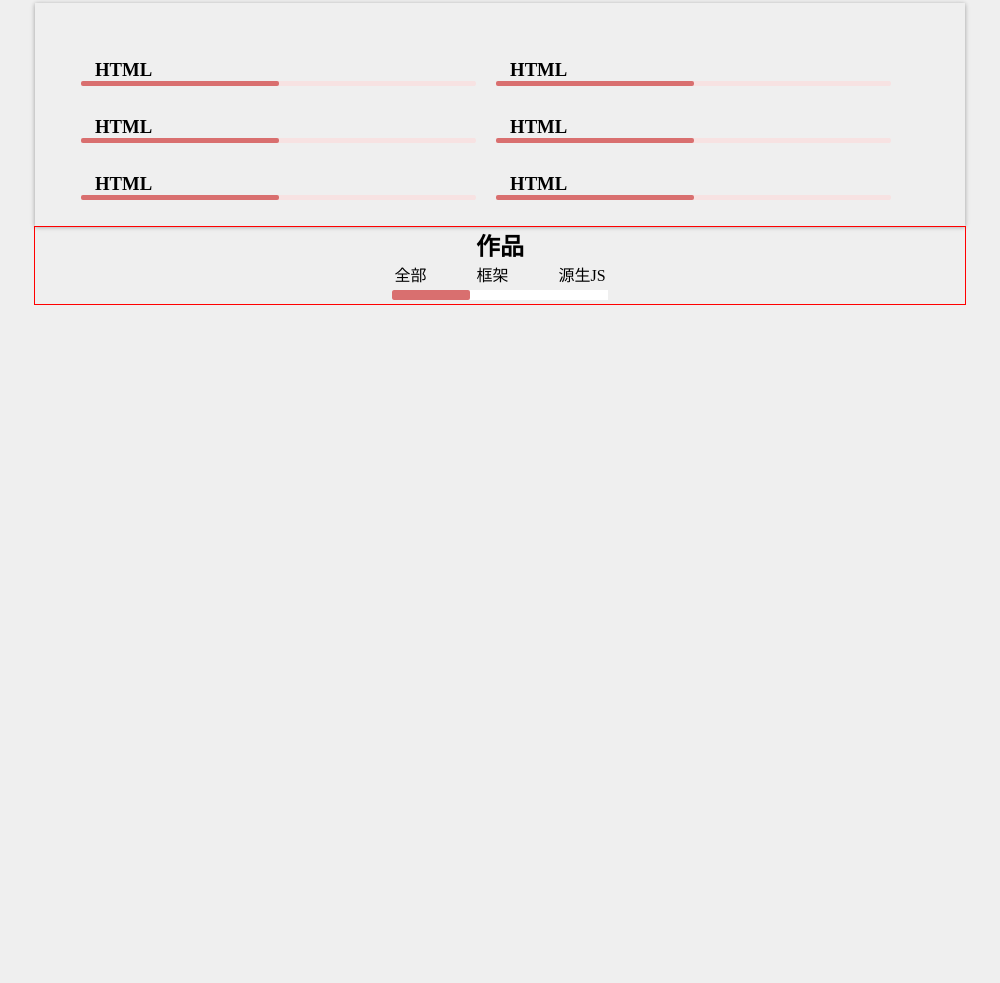
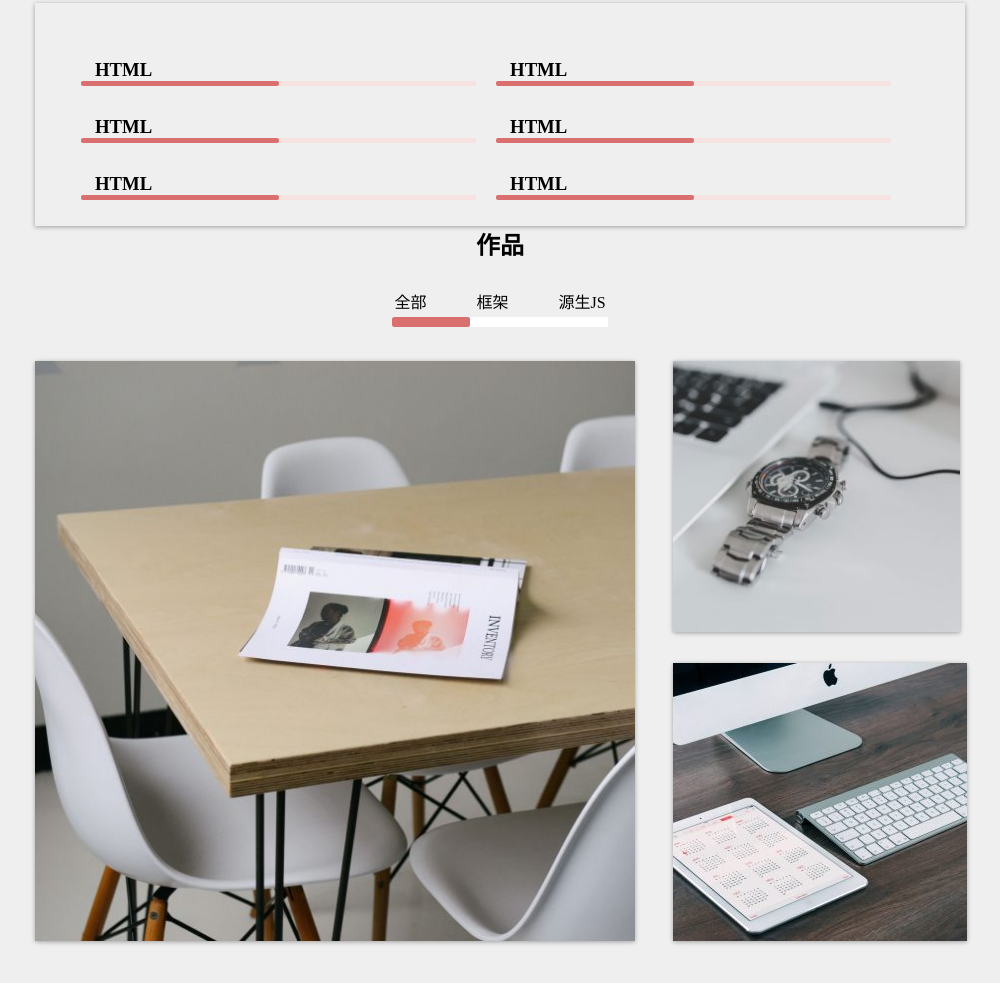
Before and after one commit to lizeze/CV, a plain HTML site: page index.html in a window 1280 px wide. Shown: the part 987-1970 px from the top of the page, without its empty margins (140-1140 px from the left). Before the commit the page ends 1492 px from the top, so only its background shows below. Drawn offline with Linux system fonts and the light colour scheme.

Commit message:
add works

```diff
--- a/index.css
+++ b/index.css
@@ -238,7 +238,8 @@ body > .describe {
 body > .describe > p:first-child {
     margin-bottom: 10px;
 }
-body>.describe p{
+
+body > .describe p {
     font-family: serif;
 }
 
@@ -299,10 +300,8 @@ body>.describe p{
     margin-bottom: 200px;
 }
 
-.works-inner {
-    border: 1px solid red;
 
-}
+
 
 .works nav ul {
     display: flex;
@@ -311,13 +310,16 @@ body>.describe p{
 
 .works nav {
     display: inline-block;
+    vertical-align: top;
+    margin-top: 28px;
 }
 
 .works nav ul li {
     margin-left: 50px;
     cursor: pointer;
 }
-.works nav ul li:first-child{
+
+.works nav ul li:first-child {
     margin-left: 0px;
 }
 
@@ -339,15 +341,31 @@ body>.describe p{
     transition: all 0.3s;
 }
 
-.works .bar-inner.state-1{
+.works .bar-inner.state-1 {
     left: 0px;
     width: 36%;
 }
-.works .bar-inner.state-2{
+
+.works .bar-inner.state-2 {
     left: 87px;
     width: 27%;
 }
-.works .bar-inner.state-3{
+
+.works .bar-inner.state-3 {
     left: 169px;
     width: 24%;
 }
+
+.works .items {
+    position: relative;
+    margin-top: 30px;
+}
+
+.works .items .big,
+.works .items .small {
+    position: absolute;
+}
+
+.works .items img {
+    box-shadow: 0 1px 6px rgba(0, 0, 0, 0.12), 0 1px 4px rgba(0, 0, 0, 0.24);
+}
--- a/index.html
+++ b/index.html
@@ -172,7 +172,19 @@
                 <div id="workBar" class="bar-inner state-1"></div>
             </div>
         </div>
+        <div class="items" style="height: 580px">
+            <div class="big" style="left: 0;top: 0;">
+                <img src="./img/1.jpg" alt="" width="600" height="580" >
             </div>
+            <div class="small" style="left: 638px">
+                <img src="./img/2.jpg" alt="" width="287px">
+            </div>
+            <div class="small" style="left: 638px;top: 302px;">
+                <img src="./img/3.jpg" alt="">
+            </div>
+        </div>
+    </div>
+
 </section>
 </body>
 <script src="./js/index.js"></script>
```
Also changed, not shown: img/1.jpg (added), img/2.jpg (added), img/3.jpg (added). Lines whose indentation alone changed are shown as unchanged.
